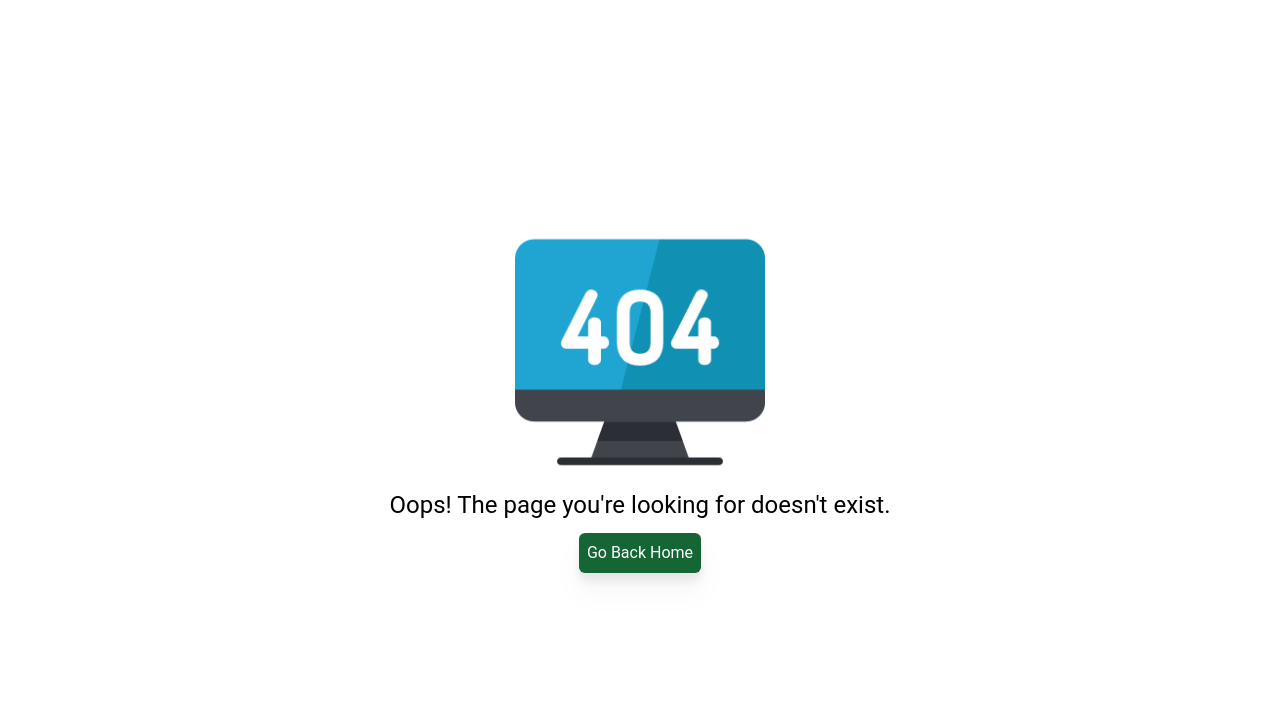
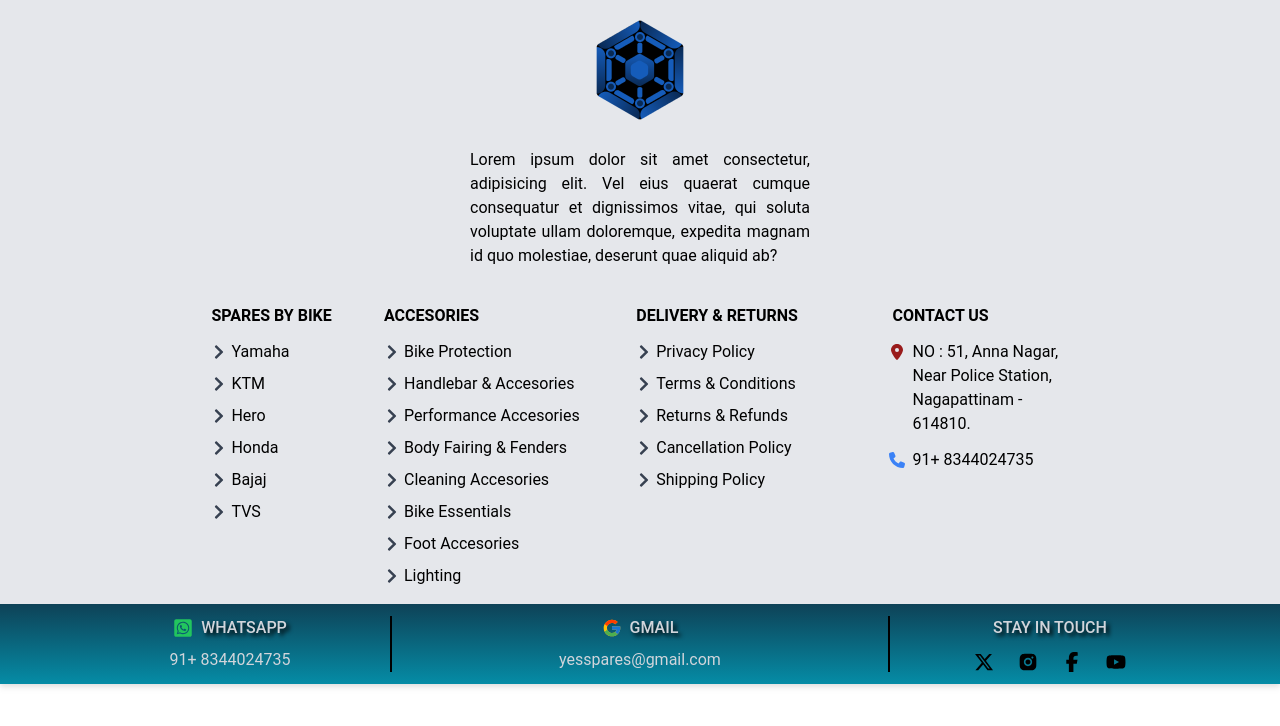
Before and after one commit to FSD-E-Commerce/Ecommerce-FrontEnd, a React (Create React App) app: page /home in a window 1280 px wide. Shown: the top 726 px of the page. Built offline with nearby package versions, Linux system fonts and the light colour scheme.

Commit message:
footer component created

```diff
--- /dev/null
+++ b/src/Components/FooterComponent.jsx
@@ -0,0 +1,193 @@
+import React from "react";
+import WebLogo from "../images/Machzoa Logo 1.png";
+import { Link } from "react-router-dom";
+import {
+  FaFacebookF,
+  FaLocationDot,
+  FaPhone,
+  FaXTwitter,
+  FaYoutube,
+} from "react-icons/fa6";
+import { FaChevronRight, FaWhatsappSquare } from "react-icons/fa";
+import { FcGoogle } from "react-icons/fc";
+import { RiInstagramFill } from "react-icons/ri";
+
+const List = ({ value }) => {
+  console.log(value);
+
+  const { page, path } = value || {};
+
+  return (
+    <div className="">
+      <Link to={path}>
+        <li className="flex gap-1">
+          <FaChevronRight className="text-gray-700 mt-1" />
+          {page}
+        </li>
+      </Link>
+    </div>
+  );
+};
+
+const FooterAbout = () => {
+  return (
+    <div className="flex flex-col justify-center items-center gap-7">
+      <img src={WebLogo} alt="Machzoa Logo" />
+      <p>
+        Lorem ipsum dolor sit amet consectetur, adipisicing elit. Vel eius
+        quaerat cumque consequatur et dignissimos vitae, qui soluta voluptate
+        ullam doloremque, expedita magnam id quo molestiae, deserunt quae
+        aliquid ab?
+      </p>
+    </div>
+  );
+};
+
+const SparesByBikeComp = () => {
+  const sparesByBike = [
+    { page: "Yamaha", path: "/yamaha" },
+    { page: "KTM", path: "/ktm" },
+    { page: "Hero", path: "/hero" },
+    { page: "Honda", path: "/honda" },
+    { page: "Bajaj", path: "/bajaj" },
+    { page: "TVS", path: "/tvs" },
+  ];
+
+  return (
+    <div className="flex flex-col gap-3">
+      <h3 className="font-bold">SPARES BY BIKE</h3>
+      <ul className="w-[100px] flex flex-col gap-2">
+        {sparesByBike.map((value, index) => (
+          <List key={index} value={value} />
+        ))}
+      </ul>
+    </div>
+  );
+};
+
+const FooterAccesories = () => {
+  const accesories = [
+    { page: "Bike Protection", path: "/bikeprotection" },
+    { page: "Handlebar & Accesories", path: "/handlebaraccesories" },
+    { page: "Performance Accesories", path: "/performanceaccesories" },
+    { page: "Body Fairing & Fenders", path: "/bodyfairingfenders" },
+    { page: "Cleaning Accesories", path: "/cleaningaccesories" },
+    { page: "Bike Essentials", path: "/bikeessential" },
+    { page: "Foot Accesories", path: "/footaccesories" },
+    { page: "Lighting", path: "/lighting" },
+  ];
+
+  return (
+    <div className="flex flex-col gap-3">
+      <h3 className="font-bold">ACCESORIES</h3>
+      <ul className="w-[200px] flex flex-col gap-2">
+        {accesories.map((value, index) => (
+          <List key={index} value={value} />
+        ))}
+      </ul>
+    </div>
+  );
+};
+
+const FooterDelivery = () => {
+  const delivery = [
+    { page: "Privacy Policy", path: "/privacypolicy" },
+    { page: "Terms & Conditions", path: "/termsandcondition" },
+    { page: "Returns & Refunds", path: "/returnsandrefunds" },
+    { page: "Cancellation Policy", path: "/cancellationpolicy" },
+    { page: "Shipping Policy", path: "/shippingpolicy" },
+  ];
+
+  return (
+    <div className="flex flex-col gap-3">
+      <h3 className="font-bold">DELIVERY & RETURNS</h3>
+      <ul className="w-[200px] flex flex-col gap-2">
+        {delivery.map((value, index) => (
+          <List key={index} value={value} />
+        ))}
+      </ul>
+    </div>
+  );
+};
+
+const FooterContact = () => {
+  return (
+    <div className="flex flex-col gap-3">
+      <h3 className="font-bold pl-1">CONTACT US</h3>
+      <div className="w-[180px] flex flex-col gap-3">
+        <p className="flex gap-2">
+          <span>
+            <FaLocationDot className="text-red-800 mt-1" />
+          </span>
+          NO : 51, Anna Nagar, Near Police Station, Nagapattinam - 614810.
+        </p>
+        <p className="flex gap-2">
+          <span>
+            <FaPhone className="text-blue-500 mt-1" />
+          </span>
+          91+ 8344024735
+        </p>
+      </div>
+    </div>
+  );
+};
+
+const FooterComp = () => {
+  return (
+    <div className="w-full min-h-[200px] flex flex-col justify-center pt-5 items-center bg-gray-200 drop-shadow-md gap-4">
+      <div className="flex flex-row flex-wrap w-full justify-center h-full gap-9">
+        <div className="w-[340px] text-justify h-full">
+          <FooterAbout />
+        </div>
+        <div className="flex flex-row flex-wrap w-[72%] h-full justify-evenly gap-5 items-start">
+          <SparesByBikeComp />
+          <FooterAccesories />
+          <FooterDelivery />
+          <FooterContact />
+        </div>
+      </div>
+
+      <div className="w-full min-h-[80px] px-20 bg-gradient-to-b from-[#0E4257] to-[#058CA6] flex flex-row justify-between text-gray-300 items-center">
+        <div className="w-[300px] flex flex-col items-center justify-start gap-[8px]">
+          <p
+            className="flex gap-2 font-[500]"
+            style={{ textShadow: "3px 3px 4px #000000" }}
+          >
+            <span>
+              <FaWhatsappSquare className="text-green-500 mt-[2px] text-xl" />
+            </span>
+            WHATSAPP
+          </p>
+          <p>91+ 8344024735</p>
+        </div>
+        <div className="w-[500px] h-full border-r-2 border-l-2 border-black flex flex-col items-center justify-start gap-[8px]">
+          <p
+            className="flex gap-2 font-[500]"
+            style={{ textShadow: "3px 3px 4px #000000" }}
+          >
+            <span>
+              <FcGoogle className="mt-[2px] text-xl" />
+            </span>
+            GMAIL
+          </p>
+          <p>yesspares@gmail.com</p>
+        </div>
+        <div className=" w-[300px] justify-center items-center flex flex-col gap-3">
+          <p
+            className="font-[500]"
+            style={{ textShadow: "3px 3px 4px #000000" }}
+          >
+            STAY IN TOUCH
+          </p>
+          <div className="flex flex-row justify-center text-xl items-center text-black gap-6 text-[1.40rem]">
+            <FaXTwitter />
+            <RiInstagramFill />
+            <FaFacebookF />
+            <FaYoutube />
+          </div>
+        </div>
+      </div>
+    </div>
+  );
+};
+export default FooterComp;
--- a/src/Components/RouterComponent.jsx
+++ b/src/Components/RouterComponent.jsx
@@ -4,6 +4,7 @@ import { Route, Routes } from "react-router-dom";
 // import NavBarcomp from "./NavBarComponent2";
 import NotFoundPage from "./PageNotFound";
 import Home from "./HomeComponent";
+import FooterComp from "./FooterComponent";
 
 const ParentRouter = () => {
     return (
@@ -12,6 +13,7 @@ const ParentRouter = () => {
           <Route path="*" element={<NotFoundPage/>} />
           {/* <Route index element={<Home/>}/> */}
           <Route index element={<Home/>}/>
+          <Route path="/home" element={<FooterComp/>} />
 
         </Routes>
     );
```
Also changed, not shown: src/images/Machzoa Logo 1.png (added).
